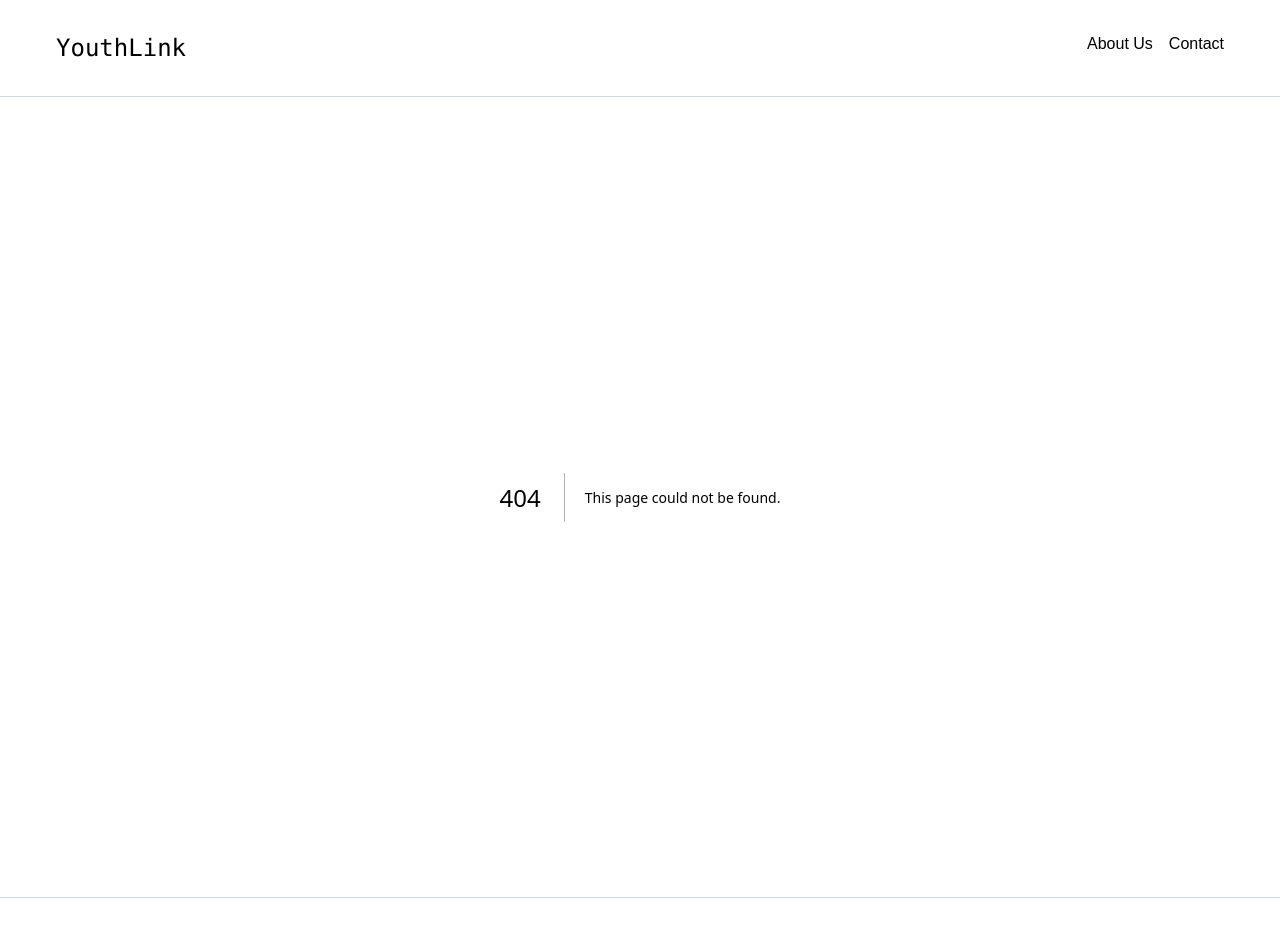
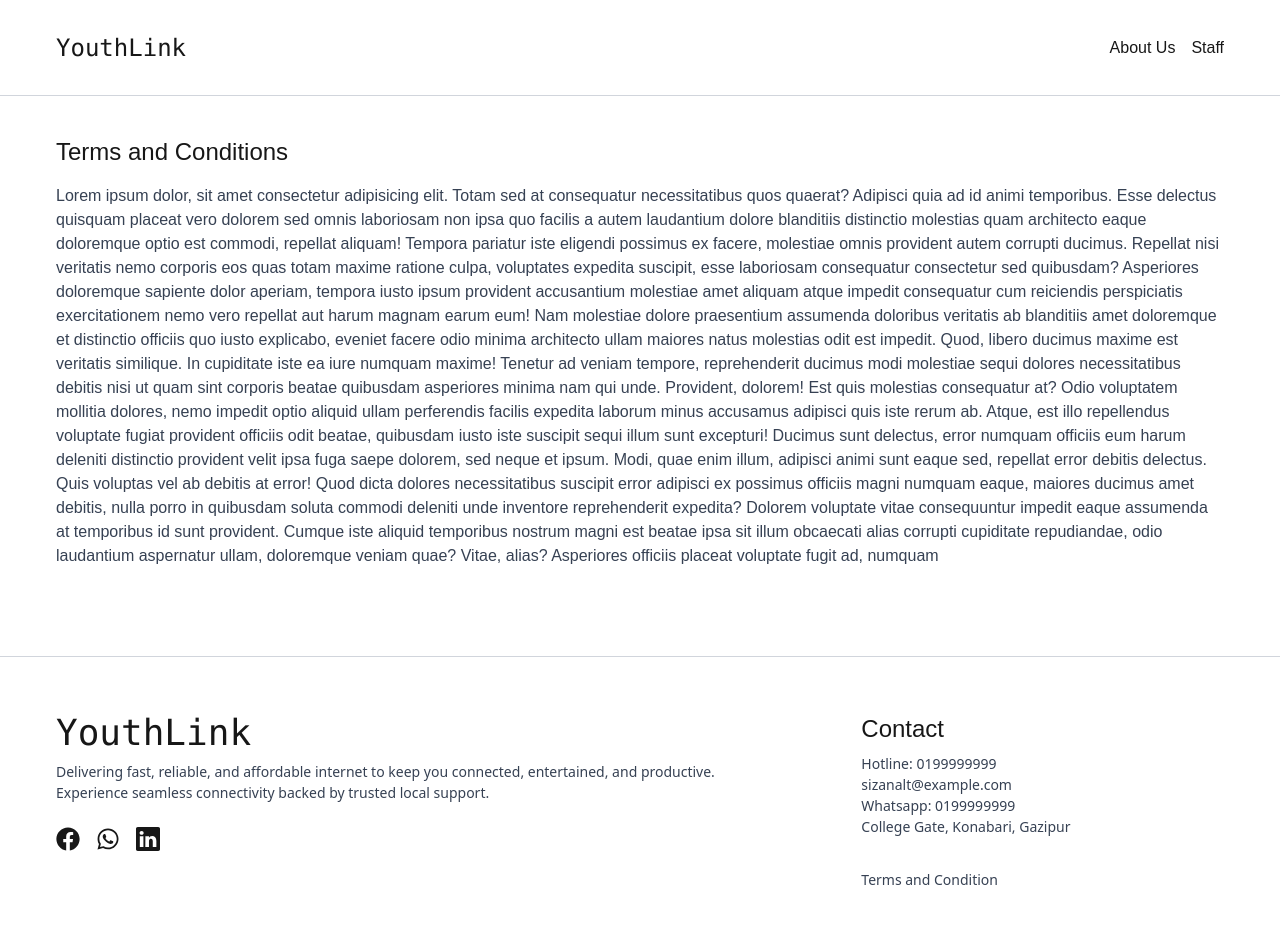
Before and after one commit to sizan14789/youthlink, a Next.js app: page /terms in a window 1280 px wide. Before the commit this address had no page. Shown: the top 952 px of the page. Built offline with nearby package versions, Linux system fonts and the light colour scheme.

Commit message:
small tweks

```diff
--- a/app/about/page.tsx
+++ b/app/about/page.tsx
@@ -1,7 +1,29 @@
 export default function About() {
   return (
-    <div className="wrapper grow">
-      <h2> About</h2>
+    <div className="wrapper mt-8 mb-20">
+      <h2 className="text-2xl mb-4">About Us</h2>
+      <p className="text-gray-700">
+        Lorem ipsum dolor, sit amet consectetur adipisicing elit. Totam sed at
+        consequatur necessitatibus quos quaerat? Adipisci quia ad id animi
+        temporibus. Esse delectus quisquam placeat vero dolorem sed omnis
+        laboriosam non ipsa quo facilis a autem laudantium dolore blanditiis
+        distinctio molestias quam architecto eaque doloremque optio est commodi,
+        repellat aliquam! Tempora pariatur iste eligendi possimus ex facere,
+        molestiae omnis provident autem corrupti ducimus. Repellat nisi
+        veritatis nemo corporis eos quas totam maxime ratione culpa, voluptates
+        expedita suscipit, esse laboriosam consequatur consectetur sed
+        quibusdam? Asperiores doloremque sapiente dolor aperiam, tempora iusto
+        ipsum provident accusantium molestiae Lorem ipsum dolor sit amet
+        consectetur adipisicing elit. Laborum libero unde id, veritatis officia
+        voluptates quia, cum ex nam, doloribus a? Id quisquam doloremque quaerat
+        numquam t
+      </p>
+      <p className="text-gray-700 mt-8">Office Hours: 10AM - 8PM</p>
+      <p className="text-gray-700 ">
+        Location: College Gate, Konabari, Gazipur
+      </p>
+      <p className="text-gray-700 ">Google Map Location: </p>
+      <p className="text-gray-700 ">Hotline: 0199999999</p>
     </div>
   );
 }
--- a/app/components/HeroSection.tsx
+++ b/app/components/HeroSection.tsx
@@ -1,6 +1,6 @@
 export default function HeroSection() {
   return (
-    <div className="wrapper flex justify-center h-100 items-center flex-col gap-6 my-20">
+    <div className="wrapper flex justify-center h-[calc(100svh-6rem)] pb-20! items-center flex-col gap-6">
       <h2 className="text-[8vh] text-center font-mono">YouthLink Network</h2>
       <div className="flex gap-6">
         <button className="button-primary">View Packages</button>
--- a/app/components/PackagesSection.tsx
+++ b/app/components/PackagesSection.tsx
@@ -2,7 +2,7 @@ import data from "@/data/packages.json";
 
 export default function PackagesSection() {
   return (
-    <div className="wrapper flex flex-wrap justify-center gap-6 my-20">
+    <div className="wrapper flex flex-wrap justify-center gap-6 my-20  ">
       {data.map(
         ({ id, name, description, price, offerPrice, speed, duration }) => {
           return (
--- /dev/null
+++ b/app/components/Subscribe.tsx
@@ -0,0 +1,18 @@
+export default function Subscribe() {
+  return (
+    <form className="wrapper flex justify-center h-100 items-center my-20 ">
+      <input
+        type="email"
+        className="h-20 w-[70%] p-4 border border-gray-700/30 rounded-l-xl focus:outline-0 focus:border-black"
+        placeholder="example@mail.com"
+        required
+      />
+      <button
+        type="submit"
+        className="button-primary rounded-l-none! rounded-r-xl! h-20! text-[18px]"
+      >
+        Subscribe
+      </button>
+    </form>
+  );
+}
--- a/app/globals.css
+++ b/app/globals.css
@@ -1,4 +1,9 @@
 @import "tailwindcss";
+@layer base {
+  html {
+    scrollbar-gutter: stable;
+  }
+}
 
 :root {
   --background: #ffffff;
--- a/app/page.tsx
+++ b/app/page.tsx
@@ -1,12 +1,13 @@
-import Image from "next/image";
 import HeroSection from "./components/HeroSection";
 import PackagesSection from "./components/PackagesSection";
+import Subscribe from "./components/Subscribe";
 
 export default function Home() {
   return (
     <>
       <HeroSection />
       <PackagesSection />
+      <Subscribe />
     </>
   );
 }
--- /dev/null
+++ b/app/staff/page.tsx
@@ -0,0 +1,9 @@
+export default function About() {
+  return (
+    <>
+      <div className="wrapper mt-8 mb-20">
+        <h2 className="text-2xl mb-4">Staff</h2>
+      </div>
+    </>
+  );
+}
--- /dev/null
+++ b/app/terms/page.tsx
@@ -0,0 +1,46 @@
+export default function Terms() {
+  return (
+    <div className="wrapper mt-8 mb-20">
+      <h2 className="text-2xl mb-4">Terms and Conditions</h2>
+      <p className="text-gray-700">
+        Lorem ipsum dolor, sit amet consectetur adipisicing elit. Totam sed at
+        consequatur necessitatibus quos quaerat? Adipisci quia ad id animi
+        temporibus. Esse delectus quisquam placeat vero dolorem sed omnis
+        laboriosam non ipsa quo facilis a autem laudantium dolore blanditiis
+        distinctio molestias quam architecto eaque doloremque optio est commodi,
+        repellat aliquam! Tempora pariatur iste eligendi possimus ex facere,
+        molestiae omnis provident autem corrupti ducimus. Repellat nisi
+        veritatis nemo corporis eos quas totam maxime ratione culpa, voluptates
+        expedita suscipit, esse laboriosam consequatur consectetur sed
+        quibusdam? Asperiores doloremque sapiente dolor aperiam, tempora iusto
+        ipsum provident accusantium molestiae amet aliquam atque impedit
+        consequatur cum reiciendis perspiciatis exercitationem nemo vero
+        repellat aut harum magnam earum eum! Nam molestiae dolore praesentium
+        assumenda doloribus veritatis ab blanditiis amet doloremque et
+        distinctio officiis quo iusto explicabo, eveniet facere odio minima
+        architecto ullam maiores natus molestias odit est impedit. Quod, libero
+        ducimus maxime est veritatis similique. In cupiditate iste ea iure
+        numquam maxime! Tenetur ad veniam tempore, reprehenderit ducimus modi
+        molestiae sequi dolores necessitatibus debitis nisi ut quam sint
+        corporis beatae quibusdam asperiores minima nam qui unde. Provident,
+        dolorem! Est quis molestias consequatur at? Odio voluptatem mollitia
+        dolores, nemo impedit optio aliquid ullam perferendis facilis expedita
+        laborum minus accusamus adipisci quis iste rerum ab. Atque, est illo
+        repellendus voluptate fugiat provident officiis odit beatae, quibusdam
+        iusto iste suscipit sequi illum sunt excepturi! Ducimus sunt delectus,
+        error numquam officiis eum harum deleniti distinctio provident velit
+        ipsa fuga saepe dolorem, sed neque et ipsum. Modi, quae enim illum,
+        adipisci animi sunt eaque sed, repellat error debitis delectus. Quis
+        voluptas vel ab debitis at error! Quod dicta dolores necessitatibus
+        suscipit error adipisci ex possimus officiis magni numquam eaque,
+        maiores ducimus amet debitis, nulla porro in quibusdam soluta commodi
+        deleniti unde inventore reprehenderit expedita? Dolorem voluptate vitae
+        consequuntur impedit eaque assumenda at temporibus id sunt provident.
+        Cumque iste aliquid temporibus nostrum magni est beatae ipsa sit illum
+        obcaecati alias corrupti cupiditate repudiandae, odio laudantium
+        aspernatur ullam, doloremque veniam quae? Vitae, alias? Asperiores
+        officiis placeat voluptate fugit ad, numquam
+      </p>
+    </div>
+  );
+}
--- a/package.json
+++ b/package.json
@@ -9,9 +9,10 @@
     "lint": "eslint"
   },
   "dependencies": {
-    "next": "16.2.7",
+    "next": "^16.2.7",
     "react": "19.2.4",
-    "react-dom": "19.2.4"
+    "react-dom": "19.2.4",
+    "react-icons": "^5.6.0"
   },
   "devDependencies": {
     "@tailwindcss/postcss": "^4",
--- a/ui/footer/Footer.tsx
+++ b/ui/footer/Footer.tsx
@@ -1,12 +1,16 @@
 import Link from "next/link";
+import { FaFacebook } from "react-icons/fa";
+import { FaWhatsapp } from "react-icons/fa";
+import { BsLinkedin } from "react-icons/bs";
 
 export default function Footer() {
   return (
     <>
       <div className="flex flex-col min-w-svw border-t border-gray-300">
         <div className="wrapper flex justify-between pt-14! pb-20! mt-auto min-h-40 gap-20">
-          <div className="flex-2">
-            <Link href="" className="text-4xl font-mono">
+          <div className="flex flex-col flex-2">
+            <div className="mb-6">
+              <Link href="/" className="text-4xl font-mono">
                 YouthLink
               </Link>
               <p className="txt mt-2">
@@ -15,14 +19,30 @@ export default function Footer() {
                 connectivity backed by trusted local support.
               </p>
             </div>
+            <div className="flex gap-4">
+              <Link href="#">
+                <FaFacebook className="text-2xl" />
+              </Link>
+              <Link href="#">
+                <FaWhatsapp className="text-2xl" />
+              </Link>
+              <Link href="#">
+                <BsLinkedin className="text-2xl" />
+              </Link>
+            </div>
+          </div>
           <div className="flex flex-1 flex-col">
-            <h2 className="text-2xl mb-2">Information</h2>
+            <h2 className="text-2xl mb-2">Contact</h2>
             <p className="txt">Hotline: 0199999999</p>
             <a href="mailto:sizanalt@example.com" className="txt">
               sizanalt@example.com
             </a>
             <p className="txt">Whatsapp: 0199999999</p>
             <p className="txt">College Gate, Konabari, Gazipur</p>
+
+            <Link href="terms" className="mt-8 txt">
+              Terms and Condition
+            </Link>
           </div>
         </div>
       </div>
--- a/ui/header/Header.tsx
+++ b/ui/header/Header.tsx
@@ -2,14 +2,14 @@ import Link from "next/link";
 
 export default function Header() {
   return (
-    <div className="min-svw flex flex-col border-b border-gray-300">
-      <div className="wrapper flex justify-between py-8!">
-        <Link href="" className="text-2xl font-mono">
+    <div className=" flex flex-col border-b items-center justify-center border-gray-300 min-w-svw bg-(--background) h-24">
+      <div className="wrapper flex justify-between px-4!">
+        <Link href="/" className="text-2xl font-mono">
           YouthLink
         </Link>
-        <div className="flex gap-4">
+        <div className="flex gap-4 items-center">
           <Link href="about">About Us</Link>
-          <Link href="">Contact </Link>
+          <Link href="staff">Staff</Link>
         </div>
       </div>
     </div>
```
Also changed, not shown: 1 other file (tests, documents, lock files or other folders). Lines whose indentation alone changed are shown as unchanged.
